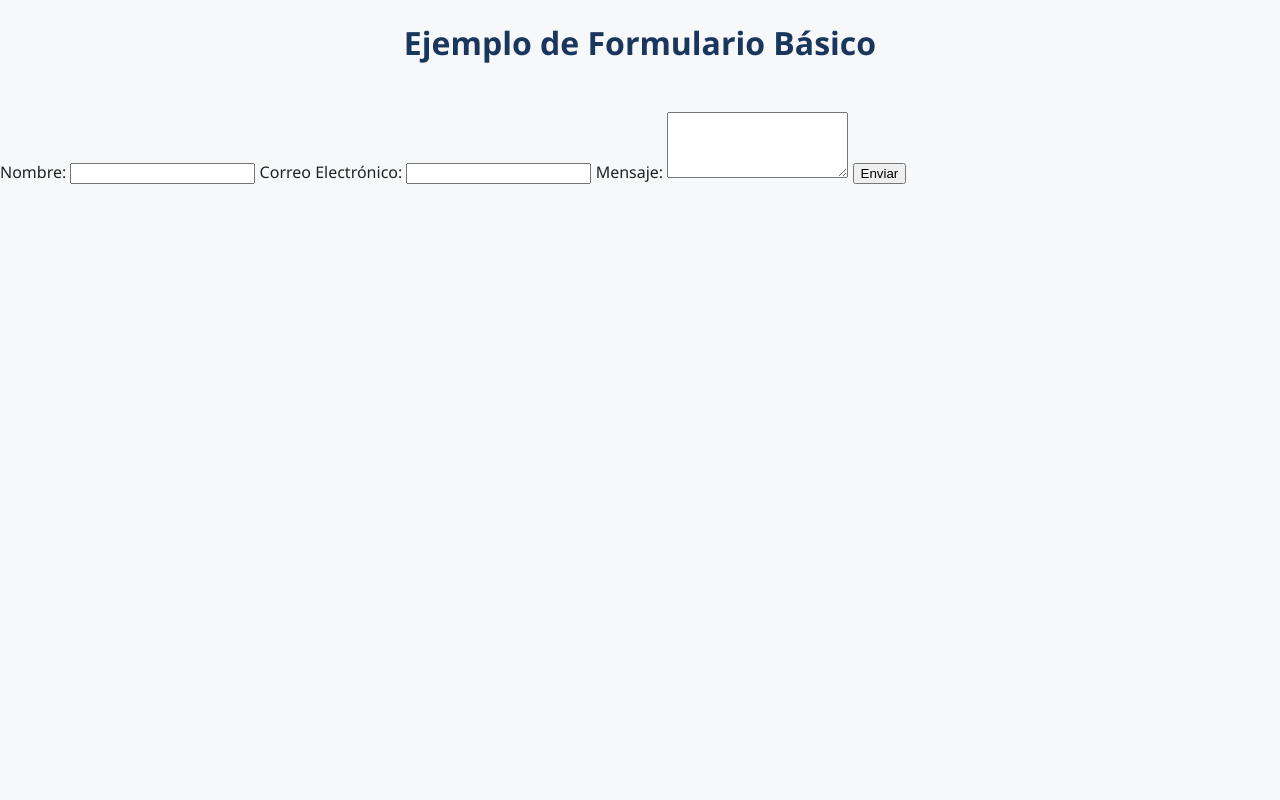
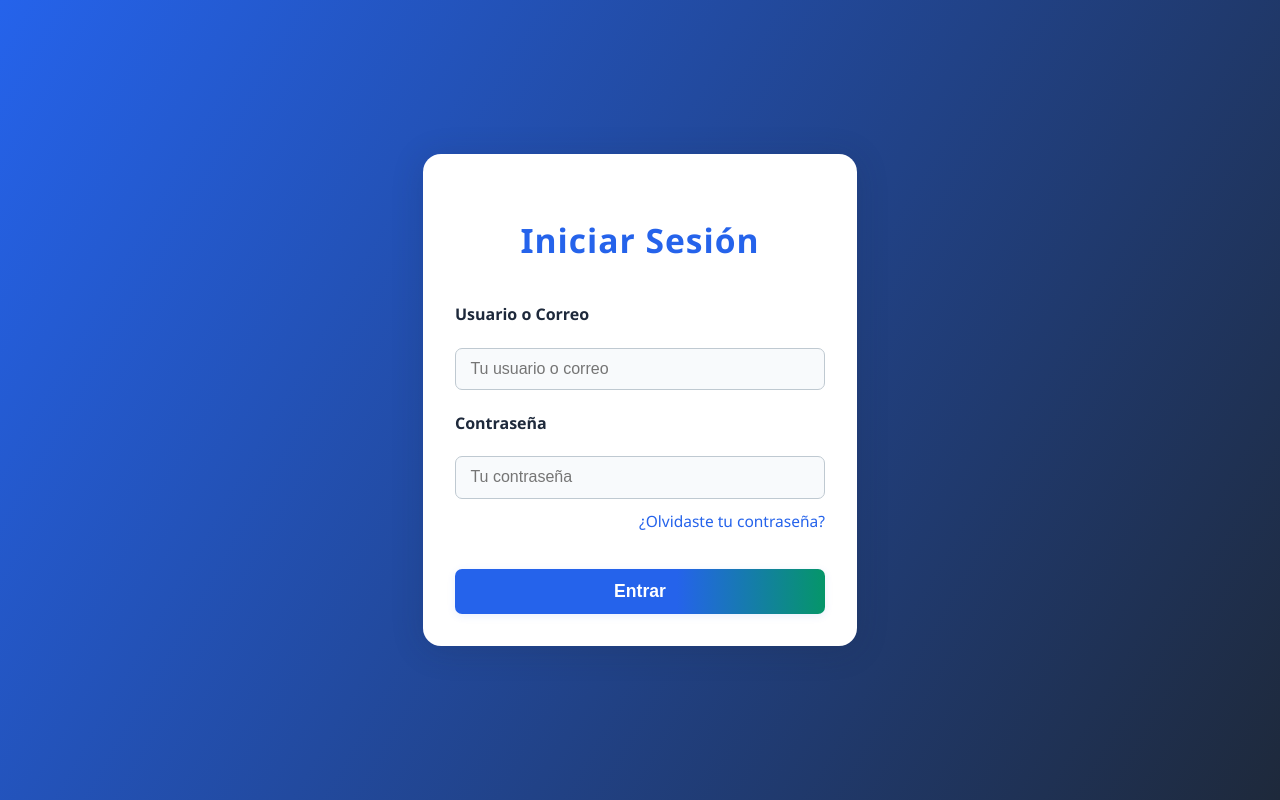
Before and after one commit to sulbaranjc/web-formularios-basicos, a plain HTML site: page src/ejemplos/formulario-basico.html in a window 1280 px wide. Drawn offline with Linux system fonts and the light colour scheme.

Commit message:
Refactor formularios: actualizar estilos y estructura de archivos, eliminar validación de formulario

```diff
--- /dev/null
+++ b/src/css/index.css
@@ -0,0 +1,70 @@
+/* Estilos exclusivos para index.html */
+
+html {
+    box-sizing: border-box;
+    font-size: 16px;
+}
+*, *:before, *:after {
+    box-sizing: inherit;
+}
+body {
+    font-family: 'Segoe UI', Arial, sans-serif;
+    background: #f6f8fa;
+    color: #222;
+    margin: 0;
+    padding: 0;
+}
+
+header {
+    background: #2563eb;
+    color: #fff;
+    padding: 32px 0 18px 0;
+    text-align: center;
+    margin-bottom: 24px;
+}
+header h1 {
+    margin: 0 0 10px 0;
+    font-size: 2.2em;
+    font-weight: 700;
+}
+nav ul {
+    list-style: none;
+    padding: 0;
+    margin: 0;
+    display: flex;
+    justify-content: center;
+    gap: 24px;
+}
+nav ul li a {
+    color: #fff;
+    text-decoration: none;
+    font-size: 1.1em;
+    font-weight: 500;
+    padding: 6px 16px;
+    border-radius: 6px;
+    transition: background 0.2s, color 0.2s;
+}
+nav ul li a:hover {
+    background: #1e293b;
+    color: #e0e7ef;
+}
+main {
+    max-width: 900px;
+    margin: 0 auto;
+    padding: 24px;
+    background: #fff;
+    border-radius: 10px;
+    box-shadow: 0 2px 16px rgba(0,0,0,0.07);
+}
+h2 {
+    color: #1a365d;
+    text-align: center;
+    margin-bottom: 1.5em;
+}
+footer {
+    text-align: center;
+    color: #64748b;
+    font-size: 1em;
+    margin: 32px 0 0 0;
+    padding: 16px 0 0 0;
+}
--- /dev/null
+++ b/src/ejemplos/formulario-basico.css
@@ -0,0 +1,102 @@
+/* Estilos exclusivos para formulario-basico.html (Login profesional) */
+
+body {
+    min-height: 100vh;
+    margin: 0;
+    padding: 0;
+    background: linear-gradient(120deg, #2563eb 0%, #1e293b 100%);
+    display: flex;
+    align-items: center;
+    justify-content: center;
+    font-family: 'Segoe UI', Arial, sans-serif;
+}
+
+.login-container {
+    background: #fff;
+    border-radius: 18px;
+    box-shadow: 0 4px 32px rgba(30,41,59,0.18);
+    padding: 40px 32px 32px 32px;
+    max-width: 370px;
+    width: 100%;
+    margin: 0 auto;
+    display: flex;
+    flex-direction: column;
+    align-items: center;
+}
+
+.login-container h1 {
+    color: #2563eb;
+    font-size: 2.1em;
+    margin-bottom: 1.2em;
+    font-weight: 700;
+    letter-spacing: 1px;
+}
+
+.login-form {
+    width: 100%;
+    display: flex;
+    flex-direction: column;
+    gap: 18px;
+}
+
+.login-form label {
+    font-weight: 600;
+    color: #1e293b;
+    margin-bottom: 0.3em;
+    font-size: 1em;
+}
+
+.login-form input[type="text"],
+.login-form input[type="email"],
+.login-form input[type="password"] {
+    width: 100%;
+    padding: 0.7em 0.9em;
+    border-radius: 7px;
+    border: 1px solid #bfc9d1;
+    font-size: 1em;
+    background: #f8fafc;
+    transition: border-color 0.2s;
+    margin-bottom: 0.2em;
+    box-sizing: border-box;
+}
+
+.login-form input:focus {
+    border-color: #2563eb;
+    outline: none;
+}
+
+.login-form button[type="submit"] {
+    background: linear-gradient(90deg, #2563eb 60%, #059669 100%);
+    color: #fff;
+    border: none;
+    border-radius: 7px;
+    padding: 12px 0;
+    font-size: 1.1em;
+    font-weight: 600;
+    cursor: pointer;
+    margin-top: 0.5em;
+    box-shadow: 0 2px 8px rgba(37,99,235,0.10);
+    transition: background 0.2s, box-shadow 0.2s;
+}
+
+.login-form button[type="submit"]:hover {
+    background: linear-gradient(90deg, #1e40af 60%, #047857 100%);
+    box-shadow: 0 4px 16px rgba(37,99,235,0.18);
+}
+
+.login-form .extra {
+    text-align: right;
+    margin-top: -10px;
+    margin-bottom: 10px;
+}
+
+.login-form .extra a {
+    color: #2563eb;
+    text-decoration: none;
+    font-size: 0.97em;
+    transition: color 0.2s;
+}
+
+.login-form .extra a:hover {
+    color: #059669;
+}
--- a/src/ejemplos/formulario-basico.html
+++ b/src/ejemplos/formulario-basico.html
@@ -3,23 +3,24 @@
 <head>
     <meta charset="UTF-8">
     <meta name="viewport" content="width=device-width, initial-scale=1.0">
-    <title>Formulario Básico</title>
-    <link rel="stylesheet" href="../css/estilos.css">
+    <title>Login Profesional</title>
+    <link rel="stylesheet" href="formulario-basico.css">
 </head>
 <body>
-    <h1>Ejemplo de Formulario Básico</h1>
-    <form action="#" method="post">
-        <label for="nombre">Nombre:</label>
-        <input type="text" id="nombre" name="nombre" required>
+    <div class="login-container">
+        <h1>Iniciar Sesión</h1>
+        <form class="login-form" action="#" method="post">
+            <label for="usuario">Usuario o Correo</label>
+            <input type="text" id="usuario" name="usuario" placeholder="Tu usuario o correo" required autocomplete="username">
 
-        <label for="email">Correo Electrónico:</label>
-        <input type="email" id="email" name="email" required>
+            <label for="password">Contraseña</label>
+            <input type="password" id="password" name="password" placeholder="Tu contraseña" required autocomplete="current-password">
 
-        <label for="mensaje">Mensaje:</label>
-        <textarea id="mensaje" name="mensaje" rows="4" required></textarea>
-
-        <button type="submit">Enviar</button>
-    </form>
-    <script src="../js/main.js"></script>
+            <div class="extra">
+                <a href="#">¿Olvidaste tu contraseña?</a>
+            </div>
+            <button type="submit">Entrar</button>
+        </form>
+    </div>
 </body>
 </html>
--- a/src/css/estilos.css
+++ b/src/ejemplos/tipos-inputs.css
@@ -1,39 +1,12 @@
-/* Reset básico y tipografía */
-html {
-    box-sizing: border-box;
-    font-size: 16px;
-}
-*, *:before, *:after {
-    box-sizing: inherit;
-}
-body {
-    font-family: 'Segoe UI', Arial, sans-serif;
-    background: #f6f8fa;
-    color: #222;
-    margin: 0;
-    padding: 0;
-}
+/* Estilos exclusivos para tipos-inputs.html */
 
-main, .form-tipos-inputs {
+.form-tipos-inputs {
     max-width: 900px;
     margin: 40px auto;
     padding: 24px;
     background: #fff;
     border-radius: 10px;
     box-shadow: 0 2px 16px rgba(0,0,0,0.07);
-}
-
-h1, h2 {
-    color: #1a365d;
-    text-align: center;
-    margin-bottom: 1.5em;
-}
-
-form {
-    width: 100%;
-}
-
-.form-tipos-inputs {
     display: flex;
     flex-wrap: wrap;
     gap: 24px 32px;
@@ -58,20 +31,22 @@ form {
 .input-demo label {
     font-weight: 600;
     color: #1e293b;
-    margin-bottom: 0.3em;
+    margin-bottom: 0.2em;
     display: block;
+    font-size: 0.98em;
 }
 .input-demo input,
 .input-demo select,
 .input-demo textarea {
     width: 100%;
-    padding: 0.6em 0.7em;
+    padding: 0.45em 0.6em;
     border-radius: 5px;
     border: 1px solid #bfc9d1;
-    font-size: 1em;
-    margin-bottom: 0.5em;
+    font-size: 0.97em;
+    margin-bottom: 0.35em;
     background: #fff;
     transition: border-color 0.2s;
+    box-sizing: border-box;
 }
 .input-demo input:focus,
 .input-demo select:focus,
@@ -82,8 +57,8 @@ form {
 .input-demo small {
     display: block;
     color: #64748b;
-    font-size: 0.97em;
-    margin-top: 0.2em;
+    font-size: 0.92em;
+    margin-top: 0.15em;
 }
 .input-tooltip {
     display: none;
@@ -156,7 +131,6 @@ form {
     background-color: #eab308;
     color: #222;
 }
-
 @media (max-width: 900px) {
     .form-tipos-inputs {
         flex-direction: column;
@@ -170,3 +144,6 @@ form {
 }
 @media (min-width: 1400px) {
     .form-tipos-inputs {
+        max-width: 1100px;
+    }
+}
--- a/src/js/main.js
+++ /dev/null
@@ -1,31 +0,0 @@
-// Este archivo contiene el código JavaScript para manejar la lógica de los formularios, como la validación y la interacción del usuario.
-
-document.addEventListener('DOMContentLoaded', function() {
-    const form = document.querySelector('form');
-
-    if (form) {
-        form.addEventListener('submit', function(event) {
-            event.preventDefault();
-            const formData = new FormData(form);
-            let isValid = true;
-
-            // Validación de campos
-            formData.forEach((value, key) => {
-                const input = form.querySelector(`[name="${key}"]`);
-                if (input && !value) {
-                    isValid = false;
-                    input.classList.add('error');
-                } else if (input) {
-                    input.classList.remove('error');
-                }
-            });
-
-            if (isValid) {
-                // Aquí se puede manejar el envío del formulario
-                console.log('Formulario enviado con éxito');
-            } else {
-                console.log('Por favor, complete todos los campos requeridos.');
-            }
-        });
-    }
-});
```
Also changed, not shown: src/ejemplos/tipos-inputs.html (+1 -1 lines), src/ejemplos/validacion-formulario.html (deleted, +0 -44 lines), src/index.html (+1 -3 lines).
